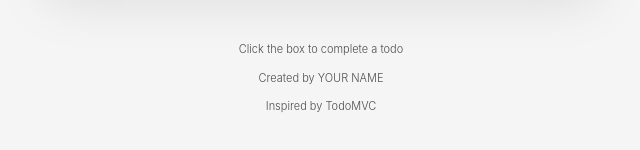
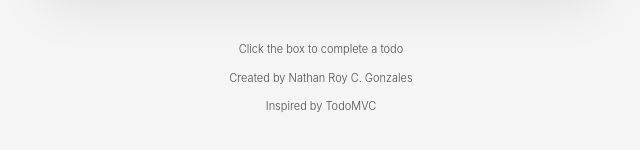
Before and after one commit to NateRateLoL/csit340-todomvc, a React (Vite) app: page / in a window 1280 px wide. Shown: the part 342-492 px from the top of the page, without its empty margins (319-959 px from the left). Built offline with nearby package versions, Linux system fonts and the light colour scheme.

Commit message:
chore: replace YOUR NAME with Nathan Roy C. Gonzales

```diff
--- a/src/App.jsx
+++ b/src/App.jsx
@@ -5,7 +5,7 @@ function App() {
   return (
     <div className="min-h-screen bg-[#f5f5f5] py-8 font-light text-[#111]">
       <Todos />
-      <Info name="YOUR NAME" />
+      <Info name="Nathan Roy C. Gonzales" />
     </div>
   )
 }
```
